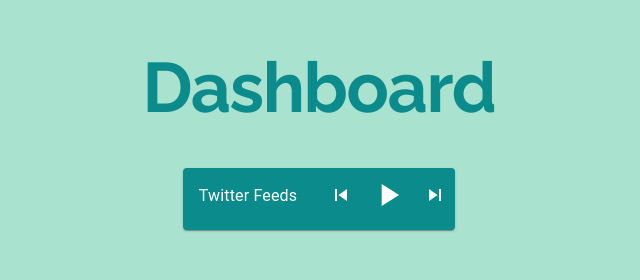
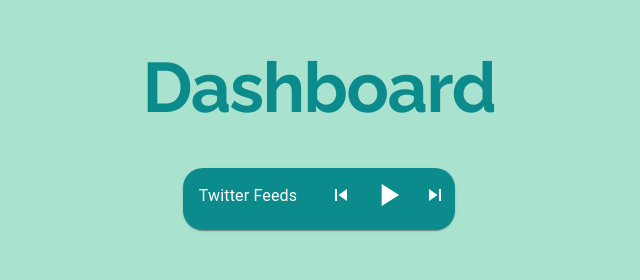
Before and after one commit to salmanpary/Blind-Guru-Web, a Next.js app in the folder blind-guru/: page /dashboard in a window 1280 px wide. Shown: the part 194-474 px from the top of the page, without its empty margins (321-961 px from the left). Built offline with nearby package versions, Linux system fonts and the light colour scheme.

Commit message:
Dashboard UI Updated

```diff
--- a/blind-guru/pages/dashboard.js
+++ b/blind-guru/pages/dashboard.js
@@ -26,7 +26,7 @@ function dashboard()
       <main>
           < div className="landing">
             <div className="heading">Dashboard</div>
-            <Card sx={{ display: 'flex' ,marginTop:'40px',background:'#0B8B8B'}}>
+            <Card sx={{ display: 'flex' ,marginTop:'40px',background:'#0B8B8B',borderRadius:'20px'}}>
         <CardContent sx={{ flex: '1 0 auto' }}>
           <Typography component="div" className='player'>
             Twitter Feeds
```
